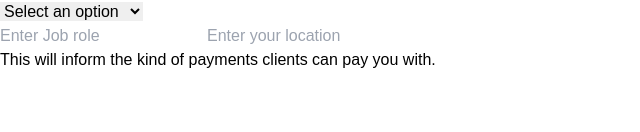
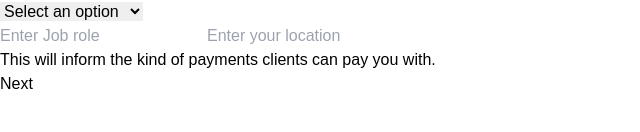
Before and after one commit to awotayo20/PayCentral, a React (Create React App) app: page /JobStatus in a window 1280 px wide. Shown: the part 168-300 px from the top of the page, without its empty margins (0-640 px from the left). Built offline with nearby package versions, Linux system fonts and the light colour scheme.

Commit message:
first commit

```diff
--- a/src/Component/SignUp Page/JobStatus.jsx
+++ b/src/Component/SignUp Page/JobStatus.jsx
@@ -1,6 +1,8 @@
 import React from "react";
 import SignUpHeader from "./SignUpHeader";
 import { useState } from "react";
+import { Link } from "react-router-dom";
+
 
 export default function JobStatus() {
   const [selected, setSelected] = useState('');
@@ -73,6 +75,18 @@ export default function JobStatus() {
                 <p className="text-[14px] font-[300] ">This will inform the kind of payments clients can pay you with.</p>
               </div>
             </div>
+
+            <div className="h-[40px] w-full flex justify-between">
+            <div className="w-[117px] h-full"></div>
+
+
+            <Link to='/'>
+              <button className="w-[128px] h-full bg-[#000] flex justify-center items-center cursor-pointer">
+              <a href="/JobStatus" className="text-white text-[20px] font-[500] text-center">Next</a>
+              </button>
+            </Link>
+
+          </div>
           </form>
         </div>
       </div>
```
